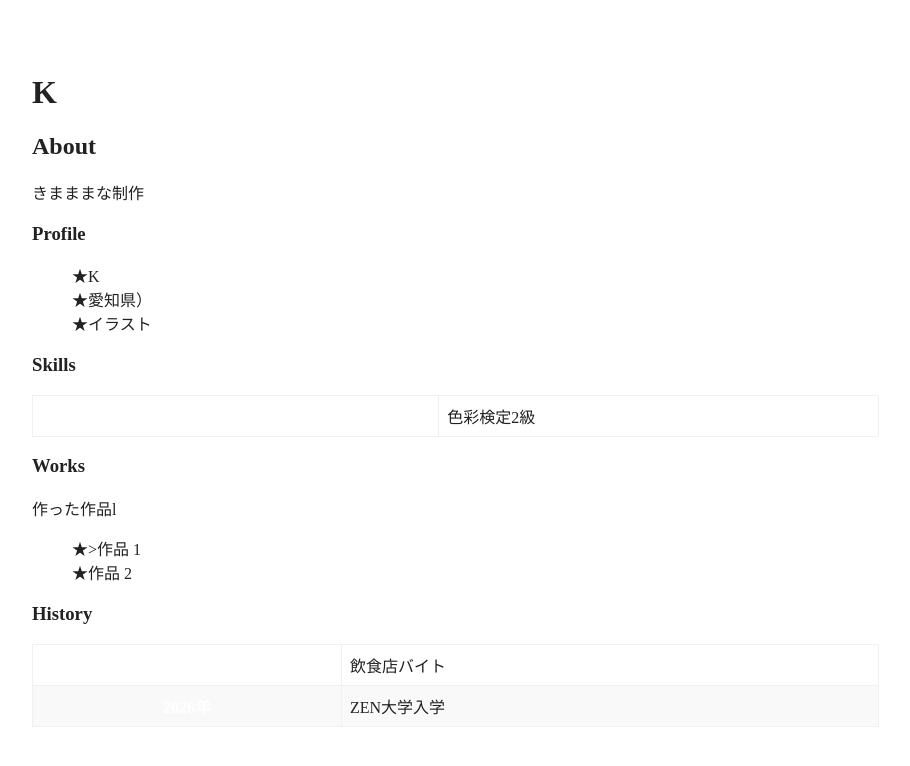
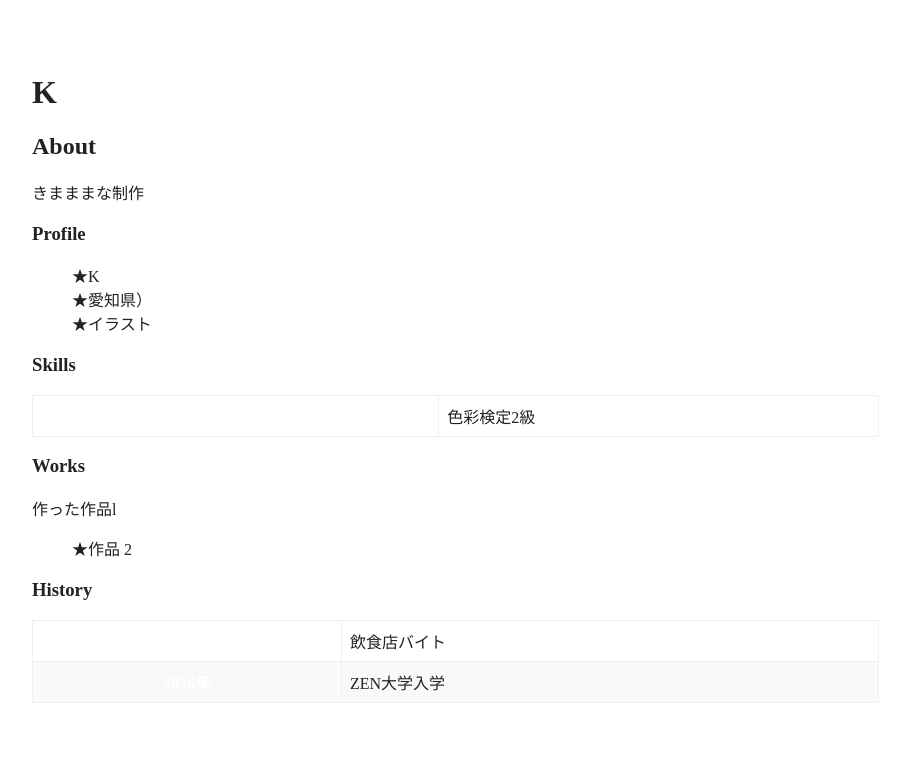
Before and after one commit to ni-tyan/K.github.io, a plain HTML site: page index.html in a window 1280 px wide. Shown: the whole page, without its empty margins (3-913 px from the left). Drawn offline with Linux system fonts and the light colour scheme.

Commit message:
Update index.html

```diff
--- a/index.html
+++ b/index.html
@@ -33,7 +33,6 @@
     <h3>Works</h3>
     <p>作った作品l</p>
         <ul>
-          <li><a href=<iframe src="https://openprocessing.org/sketch/3069131/embed/" width="400" height="400"></iframe>>作品 1</a></li>
           <li><a href="https://example.com/">作品 2</a></li>
         </ul>
       </li>
```
